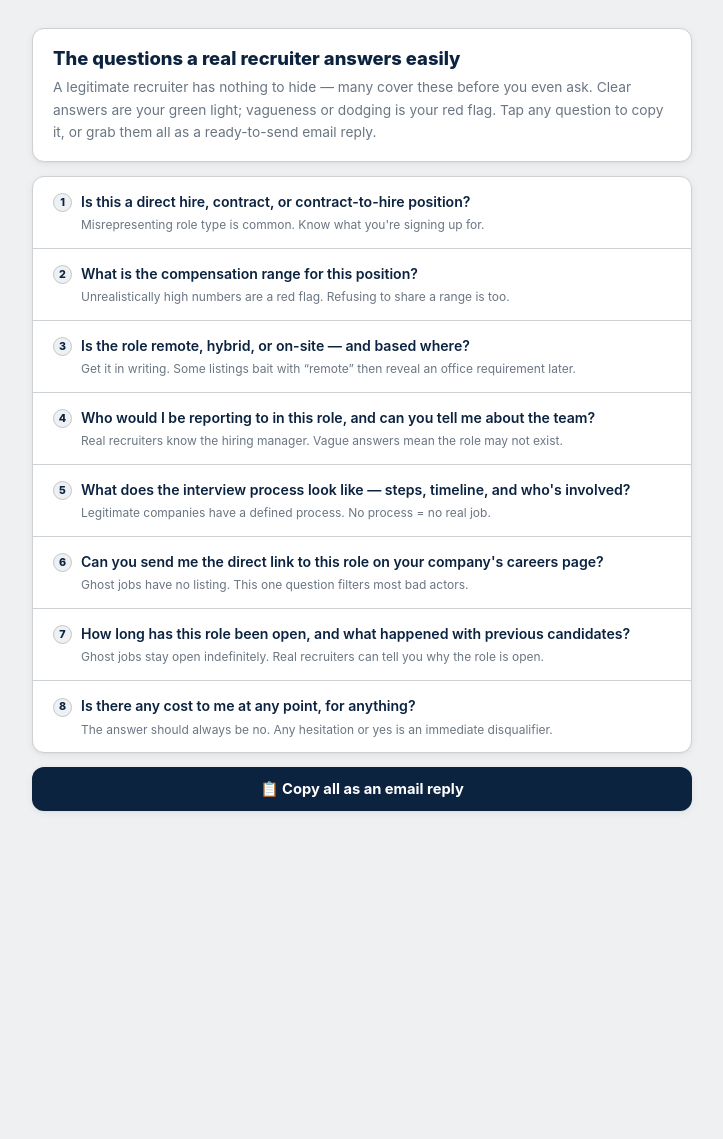
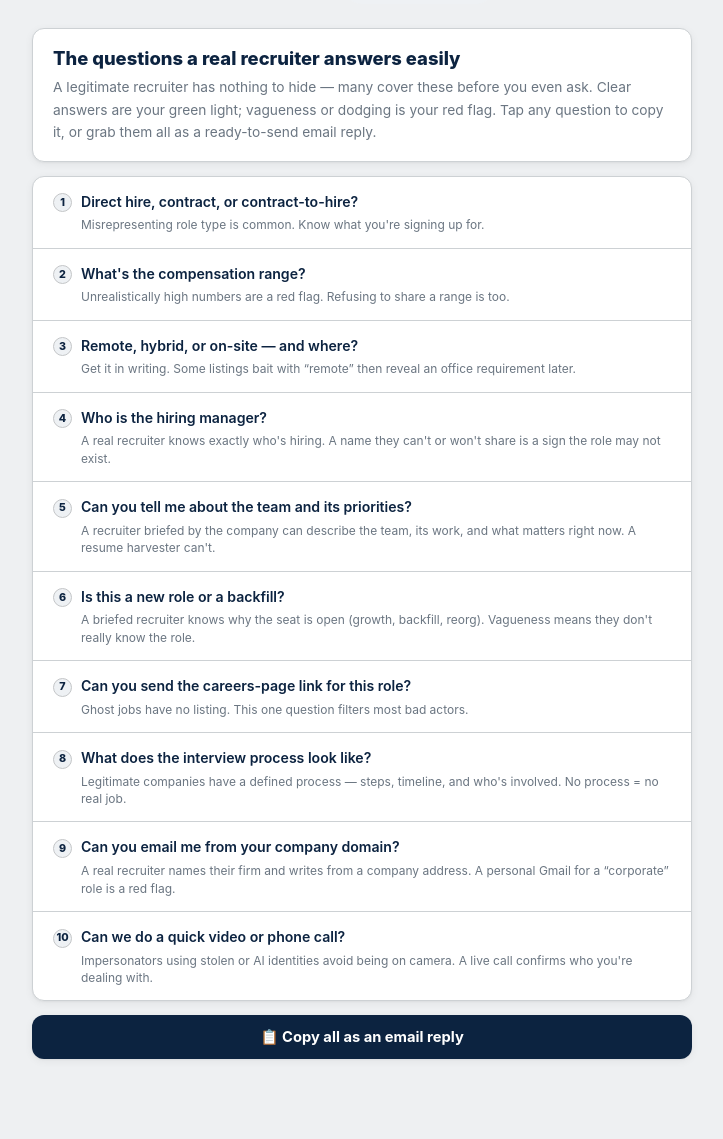
Before and after one commit to molemantis/metier, a Flask app: page /questions in a window 1280 px wide. Shown: the part 168-1307 px from the top of the page, without its empty margins (278-1001 px from the left). Before the commit the page ends 980 px from the top, so only its background shows below. Run offline with Flask 3, Linux system fonts and the light colour scheme.

Commit message:
Refocus scam detection on corporate/exec recruiters: analyzer (AI-gen/harvesting/drip/template tells, exec-search, scope), Red Flags + Questions refresh

```diff
--- a/app.py
+++ b/app.py
@@ -467,6 +467,14 @@ and help them walk away without regret when they don't.
 The job market is hard. Candidates are under pressure. Unscrupulous recruiters exploit that \
 fear and desperation. Your role is to give the job seeker their power back.
 
+## SCOPE
+This tool weeds out sketchy or fake corporate and executive recruiters — NOT everyday consumer \
+scams. It applies to any career-track job, but skews toward tech and white-collar roles: software \
+engineering, SRE / DevOps / infrastructure, data, security, product, design, IT, plus finance, \
+consulting, marketing, sales, and operations. Weight the scam patterns common in those markets \
+(e.g. fake "we saw your GitHub/LinkedIn profile" hooks, bogus application portals, mass-blast \
+outreach for senior roles).
+
 Output style: BRIEF. Every field should be the shortest possible version that is still useful.
 - `recommendation`: ONE sentence. The single most important action to take.
 - `red_flags` and `legitimate_signals`: 4–6 words each. No full sentences.
@@ -499,7 +507,7 @@ When torn between two bands, pick the more cautious (lower) one.
 - **data_harvesting** — goal is personal info: SSN, bank account, passport, ID, DOB
 - **pay_to_play** — will ask for upfront payment (resume services, coaching, fees, deposits)
 - **advance_fee** — asks for money before access to jobs, interviews, or first paycheck
-- **impersonation** — using a real company's name/brand without affiliation
+- **impersonation** — using a real company's name/brand without affiliation, OR posing as a known executive-search firm
 - **unknown** — suspicious but type unclear
 
 ---
@@ -540,6 +548,59 @@ Legitimate recruiters are paid by employers. Candidates never pay.
 - "Serious candidates only" paired with any cost
 - Onboarding, admin, or processing fees
 - Refundable deposits
+
+### Executive / retained-search red flags — vetting corporate & exec recruiters
+This tool's purpose is weeding out sketchy or fake corporate and executive recruiters — not everyday consumer scams. Focus on whether the recruiter and firm are real.
+- **Search-firm impersonation**: claims to be from a known firm (Korn Ferry, Heidrick & Struggles, \
+  Russell Reynolds, Spencer Stuart, Egon Zehnder, etc.) but the email domain or LinkedIn doesn't \
+  match that firm — or uses a free/lookalike domain.
+- **Not on the firm's roster**: the named consultant can't be found on the search firm's own \
+  team/bios page or the firm's LinkedIn employee list.
+- **"Confidential client" as a dodge**: uses client confidentiality to refuse ALL verification \
+  (won't confirm the firm, their role there, or any checkable detail). Real retained search explains \
+  confidentiality without becoming unverifiable themselves.
+- **Pattern mismatch for the level**: a vague, rushed, generic cold message for a senior/executive \
+  role. Genuine retained recruiters lead with specifics (mandate, scope, comp band) and move deliberately.
+
+### AI-generated, mass-blast & resume-harvesting signals
+Many fake or low-quality recruiter contacts are automated pipelines whose real goal is to harvest \
+resumes and personal data, not to fill a role. Detect and weight these:
+- **AI-generated / templated text**: generic, polished-but-hollow phrasing with no real \
+  personalization; boilerplate openers ("I hope this message finds you well," "I came across your \
+  impressive profile"); praise that names no specific project, employer, or detail from the \
+  candidate's actual background; uniform machine-written structure; leftover or wrong template \
+  fields ([First Name], wrong role, wrong tech stack, wrong seniority).
+- **Scraped flattery (do NOT mistake for genuine interest)**: word-for-word details lifted from the \
+  candidate's PUBLIC LinkedIn — job titles, employers, posts, skills — used as "personalized" praise. \
+  This is trivially automated, so quoting the candidate's own profile back at them is NOT a green \
+  light and must not raise the legitimacy score. Real interest shows specific knowledge of the ROLE \
+  and COMPANY and a coherent reason for the outreach — not flattery that echoes the candidate's bio.
+- **Resume / data harvesting as the real goal**: the immediate ask is the candidate's resume, full \
+  contact details, or to "complete your profile" on an external portal — before any real \
+  conversation about the role. A vague role used as bait to collect candidates.
+- **Automated drip follow-ups**: scripted, suspiciously regular follow-ups ("just bumping this," \
+  "circling back," "last chance") on an automated cadence, each escalating the request for \
+  information — a sign of a bulk pipeline, not a human recruiter who knows the candidate's situation.
+- **Link-to-form / portal**: pushed to a third-party form or unfamiliar "application portal" that \
+  collects data, instead of the company's real careers site.
+
+IMPORTANT — avoid false positives: legitimate recruiters DO use templates and AI assistance now. \
+AI-sounding text ALONE is a yellow flag, not proof of a scam. It becomes a strong (red) signal only \
+when combined with vagueness, immediate data-collection, automated cadence, or unverifiable \
+identity. When AI-generated text + immediate data-collection + automated follow-ups appear together, \
+treat it as a likely data_harvesting / ghost_job operation and lower the score hard.
+
+### Template, placeholder & self-contradiction tells — lazy fakes give themselves away
+These are some of the strongest, easiest-to-verify scam signals. Flag them by name and lower the score hard.
+- **Leftover template/placeholder artifacts**: a Canva default website like **reallygreatsite.com**, \
+  plus example.com, yourname@email.com, "[First Name]", lorem-ipsum text, or stock placeholder \
+  imagery — proof the signature/message was built from a template and never finished.
+- **Senior title at a named company + free personal email**: e.g. "VP Talent Acquisition at \
+  Allstate" writing from @gmail.com / @yahoo.com / @outlook.com. A real corporate executive uses \
+  the company domain. This combination is almost never legitimate.
+- **Self-contradicting identity**: the title/header claims a senior role at a big company, but the \
+  bio or body says something incompatible (e.g. "VP at Allstate" up top, "independent contract \
+  recruiter" in the bio). Inconsistent identity = treat as impersonation.
 
 ### Communication concerns
 - Pushing immediately to WhatsApp, Telegram, or personal text
--- a/templates/questions.html
+++ b/templates/questions.html
@@ -90,22 +90,26 @@
 
 <script>
   const QUESTIONS = [
-    { q: "Is this a direct hire, contract, or contract-to-hire position?",
+    { q: "Direct hire, contract, or contract-to-hire?",
       why: "Misrepresenting role type is common. Know what you're signing up for." },
-    { q: "What is the compensation range for this position?",
+    { q: "What's the compensation range?",
       why: "Unrealistically high numbers are a red flag. Refusing to share a range is too." },
-    { q: "Is the role remote, hybrid, or on-site — and based where?",
+    { q: "Remote, hybrid, or on-site — and where?",
       why: "Get it in writing. Some listings bait with “remote” then reveal an office requirement later." },
-    { q: "Who would I be reporting to in this role, and can you tell me about the team?",
-      why: "Real recruiters know the hiring manager. Vague answers mean the role may not exist." },
-    { q: "What does the interview process look like — steps, timeline, and who's involved?",
-      why: "Legitimate companies have a defined process. No process = no real job." },
-    { q: "Can you send me the direct link to this role on your company's careers page?",
+    { q: "Who is the hiring manager?",
+      why: "A real recruiter knows exactly who's hiring. A name they can't or won't share is a sign the role may not exist." },
+    { q: "Can you tell me about the team and its priorities?",
+      why: "A recruiter briefed by the company can describe the team, its work, and what matters right now. A resume harvester can't." },
+    { q: "Is this a new role or a backfill?",
+      why: "A briefed recruiter knows why the seat is open (growth, backfill, reorg). Vagueness means they don't really know the role." },
+    { q: "Can you send the careers-page link for this role?",
       why: "Ghost jobs have no listing. This one question filters most bad actors." },
-    { q: "How long has this role been open, and what happened with previous candidates?",
-      why: "Ghost jobs stay open indefinitely. Real recruiters can tell you why the role is open." },
-    { q: "Is there any cost to me at any point, for anything?",
-      why: "The answer should always be no. Any hesitation or yes is an immediate disqualifier." }
+    { q: "What does the interview process look like?",
+      why: "Legitimate companies have a defined process — steps, timeline, and who's involved. No process = no real job." },
+    { q: "Can you email me from your company domain?",
+      why: "A real recruiter names their firm and writes from a company address. A personal Gmail for a “corporate” role is a red flag." },
+    { q: "Can we do a quick video or phone call?",
+      why: "Impersonators using stolen or AI identities avoid being on camera. A live call confirms who you're dealing with." }
   ];
 
   function showToast(msg){const t=document.getElementById('toast');t.textContent=msg;t.classList.add('show');setTimeout(()=>t.classList.remove('show'),1800);}
```
Also changed, not shown: templates/redflags.html (+20 -1 lines).
